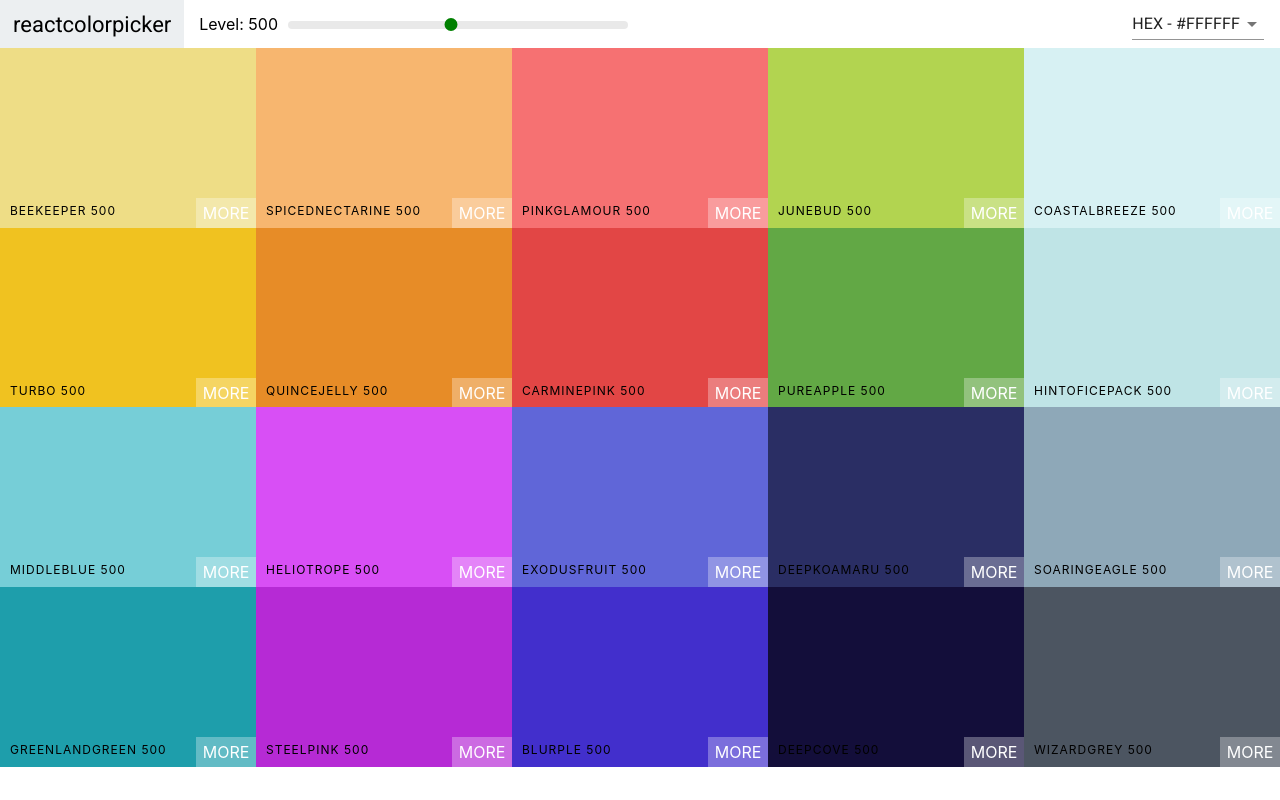
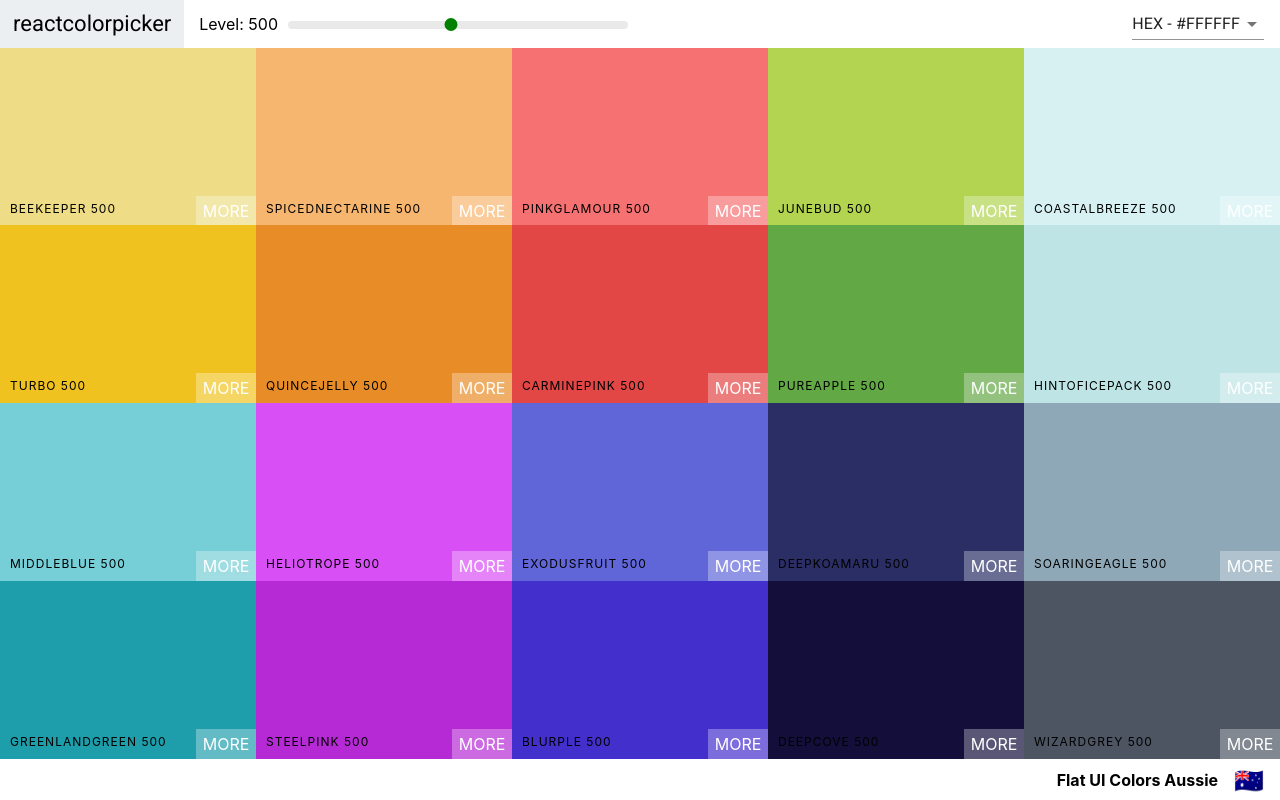
Before and after one commit to zimzamyoyoman/Massive-Color-Project, a React (Create React App) app: page / in a window 1280 px wide. Built offline with nearby package versions, Linux system fonts and the light colour scheme.

Commit message:
Added palette footer

```diff
--- a/src/Palette.css
+++ b/src/Palette.css
@@ -1,7 +1,24 @@
 .Palette {
+  overflow: hidden;
   height: 100vh;
+  display: flex;
+  flex-direction: column;
 }
 
 .Palette-colors {
   height: 90%;
 }
+
+.Palette-footer {
+  background-color: white;
+  height: 5vh;
+  display: flex;
+  justify-content: flex-end;
+  align-items: center;
+  font-weight: bold;
+}
+
+.emoji {
+  font-size: 1.5rem;
+  margin: 0 1rem;
+}
--- a/src/Palette.js
+++ b/src/Palette.js
@@ -21,20 +21,22 @@
     }
 
     render() {
-        const { colors } = this.props.palette;
+        const { colors, paletteName, emoji } = this.props.palette;
         const { level, format } = this.state;
         const colorBoxes = colors[level].map(color => (
-            <ColorBox background={color[format]} name={color.name} />
+            <ColorBox background={color[format]} name={color.name} key={color.id} />
         ));
 
         return (
             <div className="Palette">
                 <Navbar level={level} changeLevel={this.changeLevel} handleChange={this.changeFormat} />
-                {/* Navbar goes here */}
                 <div className="Palette-colors">
                     {colorBoxes}
                 </div>
-                {/* Footer eventually */}
+                <footer className="Palette-footer">
+                    {paletteName}
+                    <span className="emoji">{emoji}</span>
+                </footer>
             </div>
         )
     }
```
